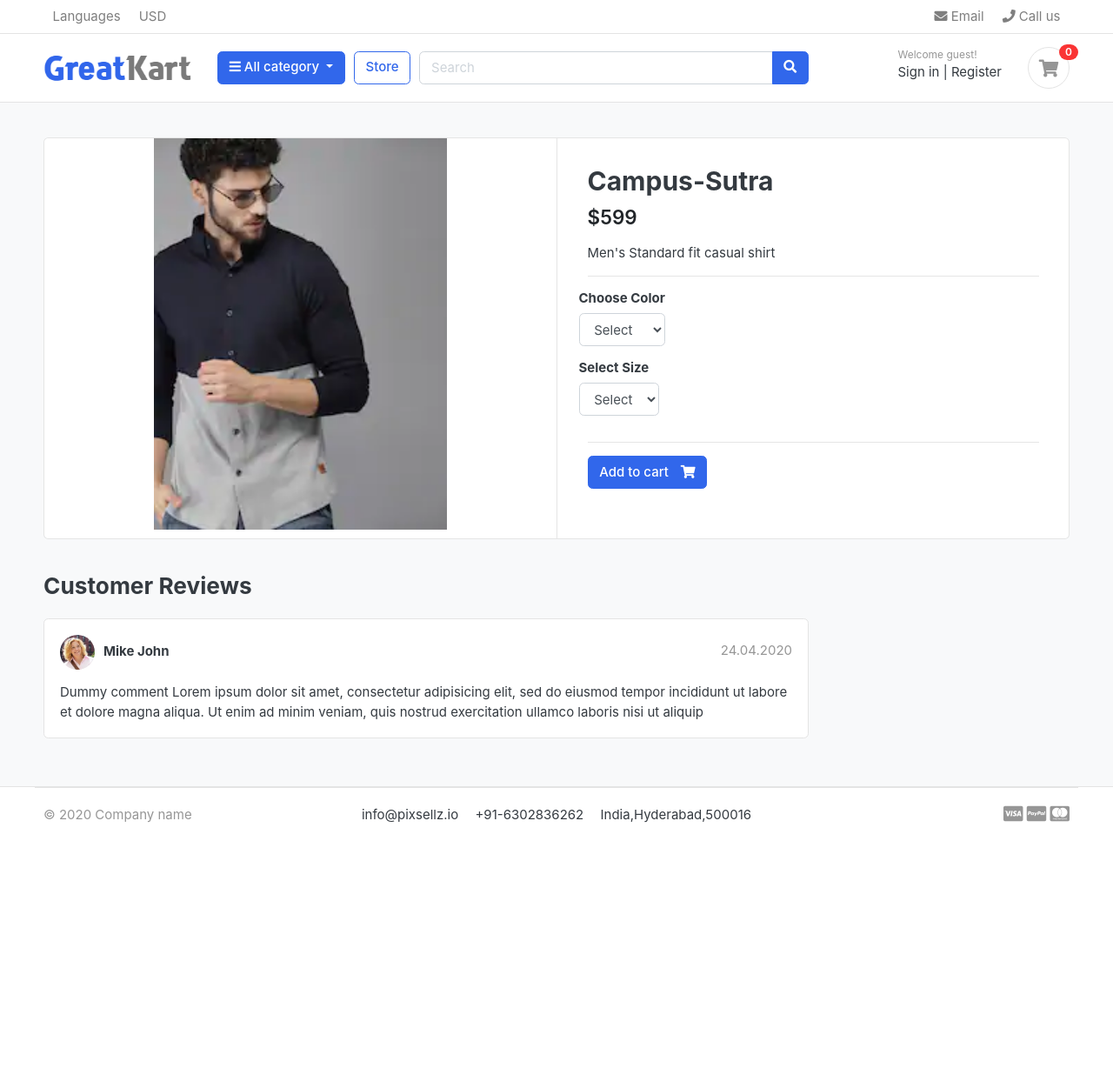
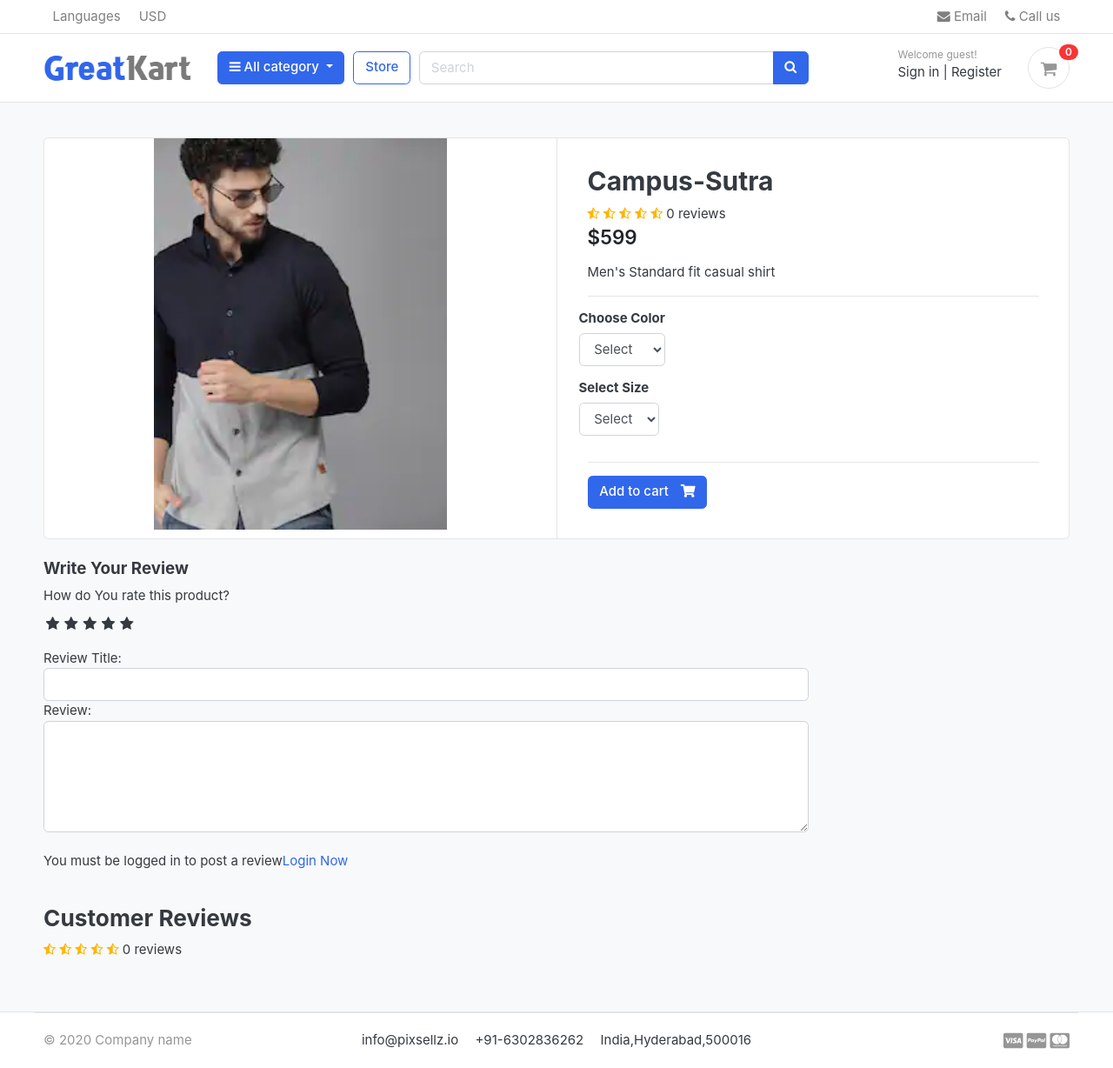
Before and after one commit to nadakuditiganeshkumar/Winkel, a Django app: a page that uses Templates/base.html in a window 1280 px wide. Shown: the whole page at 87% size. Before the commit the page ends 946 px from the top, so only its background shows below. Run offline with Django 3.2, Linux system fonts and the light colour scheme; data comes from the database, SQL or seed files in the repository; both versions use the stored data as it was after the commit; some libraries are stand-ins or nearby versions; some web fonts are replaced.

Commit message:
review and rating system

```diff
--- a/Templates/base.html
+++ b/Templates/base.html
@@ -24,7 +24,8 @@
 <!-- custom style -->
 <link href="{% static 'css/ui.css'%}" rel="stylesheet" type="text/css"/>
 <link href="{% static 'css/responsive.css' %}" rel="stylesheet" media="only screen and (max-width: 1200px)" />
-
+<link href="{% static 'css/custom.css'%}" rel="stylesheet" type="text/css"/>
+<link rel="stylesheet" href="https://cdnjs.cloudflare.com/ajax/libs/font-awesome/4.7.0/css/font-awesome.min.css">
 <!-- custom javascript -->
 <script src="{% static 'js/script.js' %}" type="text/javascript"></script>
 
--- a/Templates/home.html
+++ b/Templates/home.html
@@ -13,7 +13,7 @@
 <div class="container">
 
 <div class="intro-banner-wrap">
-	<img  src="{% static 'images/banners/2.png' %}"  width="150%" class="img-fluid rounded">
+	<img  src="{% static 'images/banners/4.jpg' %}"  width=  "150%" class="img-fluid rounded">
 </div>
 
 </div> <!-- container //  -->
--- a/Templates/store/product_detail.html
+++ b/Templates/store/product_detail.html
@@ -23,6 +23,17 @@
 						<article class="content-body">
 
 						<h2 class="title">{{ single_product.product_name}}</h2>
+								<div class="rating-star">
+								<span>
+									<i class="fa fa-star{% if single_product.averageReview < 0.5 %}-half-o {% elif single_product.averageReview >= 0.5 and single_product.averageReview < 1 %}-half-o {% endif %}" aria-hidden="true"></i>
+									<i class="fa fa-star{% if single_product.averageReview < 1.5 %}-half-o {% elif single_product.averageReview >= 1.5 and single_product.averageReview < 2 %}-half-o {% endif %}" aria-hidden="true"></i>
+									<i class="fa fa-star{% if single_product.averageReview < 2.5 %}-half-o {% elif single_product.averageReview >= 2.5 and single_product.averageReview < 3 %}-half-o {% endif %}" aria-hidden="true"></i>
+									<i class="fa fa-star{% if single_product.averageReview < 3.5 %}-half-o {% elif single_product.averageReview >= 3.5 and single_product.averageReview < 4 %}-half-o {% endif %}" aria-hidden="true"></i>
+									<i class="fa fa-star{% if single_product.averageReview < 4.5 %}-half-o {% elif single_product.averageReview >= 4.5 and single_product.averageReview < 5 %}-half-o {% endif %}" aria-hidden="true"></i>
+									<span>{{single_product.countReview}} reviews</span>
+								</span>
+							</div>
+
 
 						<div class="mb-3">
 							<var class="price h4">${{ single_product.price}}</var>
@@ -71,27 +82,90 @@
 
 		<div class="row">
 			<div class="col-md-9">
+
+
+				<form action="{% url 'submit_review' single_product.id %}" method="POST">
+					{% csrf_token %}
+					<h5>Write Your Review </h5>
+
+					<div>
+						<!--Rating stars-->
+						<label>How do You rate this product?</label>
+						<br>
+						<div class="rate">
+							<input type="radio" name="rating" id="rating10" value="5" required><label for="rating10" title="5"></label>
+							<input type="radio" name="rating" id="rating9" value="4.5" required><label for="rating9" title="4.5" class="half"></label>
+							<input type="radio" name="rating" id="rating8" value="4" required><label for="rating8" title="4"></label>
+							<input type="radio" name="rating" id="rating7" value="3.5" required><label for="rating7" title="3.5" class="half"></label>
+							<input type="radio" name="rating" id="rating6" value="3" required><label for="rating6" title="3"></label>
+							<input type="radio" name="rating" id="rating5" value="2.5" required><label for="rating5" title="2.5" class="half"></label>
+							<input type="radio" name="rating" id="rating4" value="2" required><label for="rating4" title="2"></label>
+							<input type="radio" name="rating" id="rating3" value="1.5" required><label for="rating3" title="1.5" class="half"></label>
+							<input type="radio" name="rating" id="rating2" value="1" required><label for="rating2" title="1"></label>
+							<input type="radio" name="rating" id="rating1" value="0.5" required><label for="rating1" title="0.5" class="half"></label>
+
+						</div>
+<br>
+						Review Title:
+						<input type="text" class="form-control" name="subject">
+						<b></b>
+						Review:
+						<textarea name="review" rows="5" class="form-control"></textarea>
+						<br>
+						{% if user.is_authenticated %}
+							{% if orderproduct %}
+						<input type="submit" value="Submit Review" class="btn btn-primary">
+						{% else %}
+							<p>You must purchase this product to post the review</p>
+						{% endif %}
+						{% else %}
+						<p>You must be logged in to post a review<span><a href="{% url 'login' %}">Login Now</a></span></p>
+						{% endif %}
+					</div>
+{% include 'includes/alerts.html' %}
+				</form>
+				<br>
 				<header class="section-heading">
 						<h3>Customer Reviews </h3>
+					<div class="rating-star">
+								<span>
+									<i class="fa fa-star{% if single_product.averageReview < 0.5 %}-half-o {% elif single_product.averageReview >= 0.5 and single_product.averageReview < 1 %}-half-o {% endif %}" aria-hidden="true"></i>
+									<i class="fa fa-star{% if single_product.averageReview < 1.5 %}-half-o {% elif single_product.averageReview >= 1.5 and single_product.averageReview < 2 %}-half-o {% endif %}" aria-hidden="true"></i>
+									<i class="fa fa-star{% if single_product.averageReview < 2.5 %}-half-o {% elif single_product.averageReview >= 2.5 and single_product.averageReview < 3 %}-half-o {% endif %}" aria-hidden="true"></i>
+									<i class="fa fa-star{% if single_product.averageReview < 3.5 %}-half-o {% elif single_product.averageReview >= 3.5 and single_product.averageReview < 4 %}-half-o {% endif %}" aria-hidden="true"></i>
+									<i class="fa fa-star{% if single_product.averageReview < 4.5 %}-half-o {% elif single_product.averageReview >= 4.5 and single_product.averageReview < 5 %}-half-o {% endif %}" aria-hidden="true"></i>
+									<span>{{single_product.countReview}} reviews</span>
+								</span>
+							</div>
+
 				</header>
-
+				{% for review in reviews %}
 				<article class="box mb-3">
 					<div class="icontext w-100">
-						<img src="{% static './images/avatars/avatar1.jpg' %}" class="img-xs icon rounded-circle">
 						<div class="text">
-							<span class="date text-muted float-md-right">24.04.2020 </span>
-							<h6 class="mb-1">Mike John </h6>
+							<span class="date text-muted float-md-right">{{review.created_on}} </span>
+							<h6 class="mb-1">{{review.user.full_name}} </h6>
+							<div class="rating-star">
+								<span>
+									<i class="fa fa-star{% if review.rating == 0.5 %}-half-o {% elif review.rating < 1 %}-o {% endif %}" aria-hidden="true"></i>
+									<i class="fa fa-star{% if review.rating == 1.5 %}-half-o {% elif review.rating < 2 %}-o {% endif %}" aria-hidden="true"></i>
+									<i class="fa fa-star{% if review.rating == 2.5 %}-half-o {% elif review.rating < 3 %}-o {% endif %}" aria-hidden="true"></i>
+									<i class="fa fa-star{% if review.rating == 3.5 %}-half-o {% elif review.rating < 4 %}-o {% endif %}" aria-hidden="true"></i>
+									<i class="fa fa-star{% if review.rating == 4.5 %}-half-o {% elif review.rating < 5 %}-o {% endif %}" aria-hidden="true"></i>
+								</span>
+							</div>
+
 
 						</div>
 					</div> <!-- icontext.// -->
 					<div class="mt-3">
+						<h6>{{review.subject}}</h6>
 						<p>
-							Dummy comment Lorem ipsum dolor sit amet, consectetur adipisicing elit, sed do eiusmod
-							tempor incididunt ut labore et dolore magna aliqua. Ut enim ad minim veniam,
-							quis nostrud exercitation ullamco laboris nisi ut aliquip
+							{{review.review}}
 						</p>
 					</div>
 				</article>
+				{% endfor %}
 			</div> <!-- col.// -->
 		</div> <!-- row.// -->
 	</div> <!-- container .//  -->
--- a/accounts/models.py
+++ b/accounts/models.py
@@ -60,8 +60,8 @@
 
     objects = MyAccountManager()
 
-    # def full_name(self):
-    #     return f'{self.first_name} {self.last_name}'
+    def full_name(self):
+        return f'{self.first_name} {self.last_name}'
 
     def __str__(self):
         return self.email
--- /dev/null
+++ b/greatcard/static/css/custom.css
@@ -0,0 +1,61 @@
+/* Hide Radio button */
+.rate > input{
+  display: none;
+}
+
+.rate{
+  display: inline-block;;
+  border: 0;
+}
+
+.rate > label{
+  float: right;
+}
+
+/* Showing the stars */
+.rate > label:before{
+  display: inline-block;
+  font-size: 1.1rem;
+  font-family: FontAwesome;
+  content: "\f005";
+  margin:0;
+  padding:0.3rem .2rem;
+  cursor: pointer;
+}
+
+/* Half star */
+.rate .half:before{
+  content: "\f089";
+  position: absolute;
+  padding-right: 0;
+}
+
+/* Click and hover */
+input:checked ~ label, label:hover ~ label{
+  color: #ffb503;
+}
+
+/* hover hightlight */
+input:checked + label:hover, input:checked ~ label:hover,input:checked ~ label:hover ~ label,
+label:hover ~ input:checked ~ label{
+  color: #cc9000;
+}
+
+.rating-star i{
+  color: #ffb503 !important;
+}
+
+ul.thumb{
+  margin:0 auto;
+  padding: 0;
+  float: left;
+}
+ul.thumb li{
+  list-style: none;
+  margin: 10px;
+}
+ul.thumb li img{
+  width: 80px;
+  height: 80px;
+  border: 1px solid grey;
+}
--- a/store/admin.py
+++ b/store/admin.py
@@ -1,5 +1,5 @@
 from django.contrib import admin
-from store.models import Product,Variation
+from .models import Product,Variation,ReviewRating
 
 
 # Register your models here.
@@ -15,3 +15,4 @@
     list_editable = ('is_active',)
     list_filter = ('product', 'variation_category', 'variation_value', 'is_active')
 admin.site.register(Variation,VariationAdmin)
+admin.site.register(ReviewRating)
--- a/store/urls.py
+++ b/store/urls.py
@@ -5,5 +5,6 @@
     path('category/<slug:category_slug>/',views.store,name='product_by_category'),
     path('category/<slug:category_slug>/<slug:product_slug>',views.product_detail, name='product_detail'),
     path('search/',views.search, name='search'),
+    path('submit_review/<int:product_id>/',views.submit_review,name='submit_review')
 
 ]
--- a/store/views.py
+++ b/store/views.py
@@ -1,7 +1,8 @@
 import slug as slug
+from django.contrib import messages
 from django.db.models import Q
 from django.http import HttpResponse
-from django.shortcuts import render,get_object_or_404
+from django.shortcuts import render, get_object_or_404, redirect
 
 # Create your views here.
 from store.models import Product
@@ -11,6 +12,10 @@
 from carts.models import CartItem
 from carts.views import _cart_id
 from django.core.paginator import EmptyPage,PageNotAnInteger,Paginator
+
+from .forms import ReviewForm
+from .models import ReviewRating
+from orders.models import OrderProduct
 
 
 def store(request,category_slug=None):
@@ -46,9 +51,20 @@
         # exit()
     except Exception as e:
         raise e
+    if request.user.is_authenticated:
+        try:
+            orderproduct= OrderProduct.objects.filter(user=request.user,product_id=single_product.id).exists()
+        except OrderProduct.DoesNotExist:
+            orderproduct=None
+    else:
+        orderproduct=None
+    #Grt the reviews
+    reviews =ReviewRating.objects.filter(product_id=single_product.id,status=True)
     context={
         'single_product':single_product,
         'in_cart':in_cart,
+        'orderproduct':orderproduct,
+        'reviews':reviews,
     }
     return render(request,'store/product_detail.html',context)
 
@@ -63,3 +79,26 @@
         'product_count':product_count
     }
     return  render(request,'store/store.html',context)
+
+def submit_review(request,product_id):
+    url = request.META.get('HTTP_REFERER')
+    if request.method == "POST":
+        try:
+            reviews = ReviewRating.objects.get(user__id=request.user.id , product__id=product_id)
+            form= ReviewForm(request.POST,instance=reviews)
+            form.save()
+            messages.success(request,'Thank you! Your review has been updated.')
+            return redirect(url)
+        except ReviewRating.DoesNotExist:
+            form =ReviewForm(request.POST)
+            if form.is_valid():
+                data = ReviewRating()
+                data.subject=form.cleaned_data['subject']
+                data.rating=form.cleaned_data['rating']
+                data.review=form.cleaned_data['review']
+                data.ip =request.META.get('REMOTE_ADDR')
+                data.product_id = product_id
+                data.user_id =request.user.id
+                data.save()
+                messages.success(request, 'Thank you! Your review has been submitted.')
+                return redirect(url)
```
Also changed, not shown: store/forms.py (added, +9 -0 lines), store/models.py (+34 -0 lines), db.sqlite3, greatcard/static/images/banners/4.jpg (added), store/migrations/0003_reviewrating.py (added), store/migrations/0004_rename_created_at_reviewrating_created_on.py (added), store/migrations/0005_rename_updated_at_reviewrating_updated_on.py (added).
